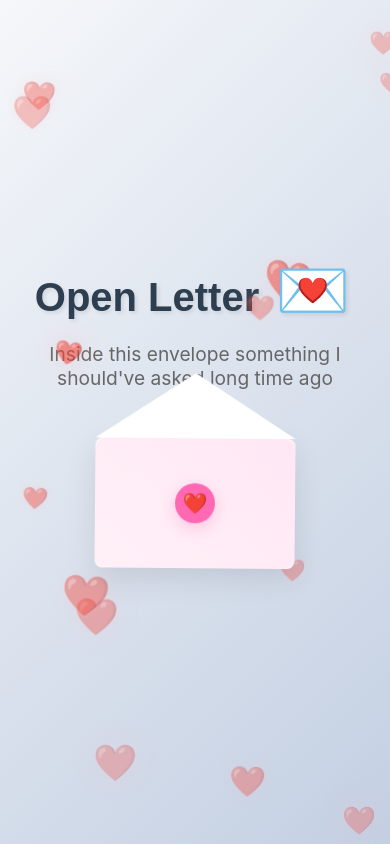
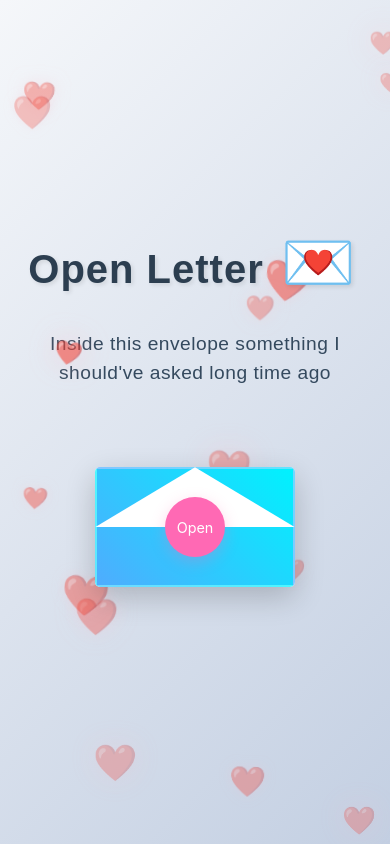
Before and after one commit to EironDavid/ask-out-website, a React (Create React App) app: page / in a window 390 px wide. Built offline with nearby package versions, Linux system fonts and the light colour scheme.

Commit message:
Update UI and messages: - Redesigned envelope with ribbon - Updated question text styling - Changed final message - Improved overall responsiveness

```diff
--- a/src/pages/DateTypePage.js
+++ b/src/pages/DateTypePage.js
@@ -2,6 +2,8 @@ import React from 'react';
 import styled, { keyframes } from 'styled-components';
 import BackButton from '../components/BackButton';
 import MusicPlayer from '../components/MusicPlayer';
+import { useNavigate } from 'react-router-dom';
+import Confetti from '../components/Confetti';
 
 const fadeIn = keyframes`
   from {
@@ -10,18 +12,6 @@ const fadeIn = keyframes`
   }
   to {
     opacity: 1;
-    transform: translateY(0);
-  }
-`;
-
-const float = keyframes`
-  0% {
-    transform: translateY(0);
-  }
-  50% {
-    transform: translateY(-20px);
-  }
-  100% {
     transform: translateY(0);
   }
 `;
@@ -42,23 +32,6 @@ const Title = styled.h1`
   color: #2c3e50;
   margin-bottom: 2rem;
   animation: ${fadeIn} 1s ease-out;
-`;
-
-const Message = styled.div`
-  font-size: 2rem;
-  color: #34495e;
-  margin-bottom: 3rem;
-  animation: ${fadeIn} 1s ease-out 0.3s backwards;
-  display: flex;
-  flex-direction: column;
-  align-items: center;
-  gap: 20px;
-`;
-
-const Heart = styled.span`
-  font-size: 3rem;
-  animation: ${float} 2s infinite ease-in-out;
-  display: inline-block;
 `;
 
 const DateTypePage = ({
@@ -92,11 +65,7 @@ const DateTypePage = ({
   return (
     <Container>
       <BackButton />
-      <Title>YAY! 🎉</Title>
-      <Message>
-        <div>Okay miss ma'am, I'll go set it now! 💝</div>
-        <Heart>❤️</Heart>
-      </Message>
+      <Title>Thank you for your response! 💝</Title>
       <MusicPlayer
         audio={audio}
         currentSong={playlist[currentSongIndex].title}
--- a/src/pages/HomePage.js
+++ b/src/pages/HomePage.js
@@ -51,77 +51,75 @@ const Container = styled.div`
 
 const Envelope = styled.div`
   width: 200px;
-  height: 130px;
+  height: 120px;
   background: #fff;
-  border-radius: 8px;
   position: relative;
-  box-shadow: 0 10px 30px rgba(0, 0, 0, 0.1);
   cursor: pointer;
   transition: all 0.3s ease;
-  animation: ${props => css`${float} 3s ease-in-out infinite`};
-  margin-top: 20px;
-  margin-bottom: 20px;
-  transform-origin: center;
-
-  ${props => props.isOpening && css`
-    animation: ${openEnvelope} 1s forwards;
-  `}
+  transform-style: preserve-3d;
+  transform: ${props => props.isOpening ? 'rotateX(180deg)' : 'rotateX(0)'};
+  box-shadow: 0 10px 30px rgba(0, 0, 0, 0.2);
+  margin: 2rem 0;
+  border-radius: 5px;
+  overflow: hidden;
 
   &:hover {
     transform: scale(1.05);
-    box-shadow: 0 15px 40px rgba(0, 0, 0, 0.2);
+    box-shadow: 0 15px 40px rgba(0, 0, 0, 0.3);
   }
+`;
 
-  &::before {
-    content: '';
-    position: absolute;
-    top: 0;
-    left: 0;
-    right: 0;
-    bottom: 0;
-    background: linear-gradient(45deg, #ff69b4, #ff1493);
-    border-radius: 10px;
-    opacity: 0.1;
-    transition: opacity 0.3s ease;
-  }
-
-  &:hover::before {
-    opacity: 0.2;
-  }
+const EnvelopeFront = styled.div`
+  position: absolute;
+  width: 100%;
+  height: 100%;
+  background: linear-gradient(45deg, #4facfe, #00f2fe);
+  backface-visibility: hidden;
+  display: flex;
+  align-items: center;
+  justify-content: center;
+  font-size: 1.2rem;
+  color: white;
+  font-family: 'Arial', sans-serif;
+  letter-spacing: 1px;
+  text-transform: uppercase;
+  font-weight: bold;
+  border: 2px solid rgba(255, 255, 255, 0.3);
 `;
 
 const EnvelopeFlap = styled.div`
   position: absolute;
-  top: -65px;
+  top: 0;
   left: 0;
   right: 0;
-  height: 65px;
+  height: 60px;
   background: #fff;
   clip-path: polygon(0 100%, 50% 0, 100% 100%);
   transform-origin: top;
   transition: transform 0.3s ease;
-  box-shadow: 0 -5px 15px rgba(0, 0, 0, 0.1);
+  z-index: 2;
 
   ${Envelope}:hover & {
     transform: rotateX(180deg);
   }
 `;
 
-const EnvelopeSeal = styled.div`
+const Ribbon = styled.div`
   position: absolute;
   top: 50%;
   left: 50%;
   transform: translate(-50%, -50%);
-  width: 40px;
-  height: 40px;
+  width: 60px;
+  height: 60px;
   background: #ff69b4;
   border-radius: 50%;
   display: flex;
   align-items: center;
   justify-content: center;
-  font-size: 20px;
+  font-size: 0.9rem;
   color: white;
   box-shadow: 0 5px 15px rgba(255, 105, 180, 0.3);
+  z-index: 3;
   transition: all 0.3s ease;
 
   ${Envelope}:hover & {
@@ -129,20 +127,43 @@ const EnvelopeSeal = styled.div`
   }
 `;
 
+const EnvelopeBack = styled.div`
+  position: absolute;
+  width: 100%;
+  height: 100%;
+  background: white;
+  backface-visibility: hidden;
+  transform: rotateX(180deg);
+  display: flex;
+  align-items: center;
+  justify-content: center;
+  font-size: 1.2rem;
+  color: #2c3e50;
+  font-family: 'Arial', sans-serif;
+  letter-spacing: 1px;
+  text-transform: uppercase;
+  font-weight: bold;
+  border: 2px solid rgba(0, 0, 0, 0.1);
+`;
+
 const Title = styled.h1`
   font-size: 2.5rem;
   color: #2c3e50;
-  margin-bottom: 1rem;
-  animation: ${props => css`${fadeIn} 1s ease-out`};
+  margin-bottom: 2rem;
+  animation: ${fadeIn} 1s ease-out;
+  font-family: 'Arial', sans-serif;
+  letter-spacing: 1px;
   text-shadow: 2px 2px 4px rgba(0, 0, 0, 0.1);
-  font-family: 'Arial', sans-serif;
 `;
 
 const Subtitle = styled.p`
   font-size: 1.2rem;
-  color: #666;
-  margin-bottom: 2rem;
-  animation: ${props => css`${fadeIn} 1s ease-out 0.3s backwards`};
+  color: #34495e;
+  margin-bottom: 3rem;
+  animation: ${fadeIn} 1s ease-out 0.3s backwards;
+  font-family: 'Arial', sans-serif;
+  letter-spacing: 0.5px;
+  line-height: 1.5;
 `;
 
 const Heart = styled.span`
@@ -178,7 +199,9 @@ const HomePage = () => {
       </Subtitle>
       <Envelope onClick={handleEnvelopeClick} isOpening={isOpening}>
         <EnvelopeFlap />
-        <EnvelopeSeal>❤️</EnvelopeSeal>
+        <Ribbon>Open</Ribbon>
+        <EnvelopeFront />
+        <EnvelopeBack>Opened</EnvelopeBack>
       </Envelope>
     </Container>
   );
--- a/src/pages/MessagesPage.js
+++ b/src/pages/MessagesPage.js
@@ -114,7 +114,7 @@ const MessagesPage = ({
 
   const messages = [
     "Hey Jazz! I've been wanting to tell you something for a while now...",
-    "You are So exquisite, so unrefined, A masterpiece the stars designed.",
+    "You are so exquisite, so unrefined, A masterpiece the stars designed.",
     "If you let me get to know you better, I'll be the luckiest person in the world.",
     "I’ve never had the courage to ask anyone out… but something about you pulls me in. I find myself hoping, yearning.",
     "So, I have a question for you..."
--- a/src/pages/ResponsePage.js
+++ b/src/pages/ResponsePage.js
@@ -41,18 +41,24 @@ const Container = styled.div`
   background: linear-gradient(135deg, #f5f7fa 0%, #c3cfe2 100%);
 `;
 
-const Question = styled.h2`
-  font-size: 3.5rem;
+const QuestionCard = styled.div`
+  background: rgba(255, 255, 255, 0.9);
+  padding: 30px 50px;
+  border-radius: 20px;
+  box-shadow: 0 10px 30px rgba(0, 0, 0, 0.1);
+  animation: ${css`${float} 3s infinite ease-in-out`};
+`;
+
+const QuestionText = styled.h2`
+  font-size: 2rem;
   color: #2c3e50;
   margin-bottom: 3rem;
   animation: ${css`${fadeIn} 1s ease-out`};
   text-shadow: 2px 2px 4px rgba(0, 0, 0, 0.1);
   font-family: 'Arial', sans-serif;
-  background: rgba(255, 255, 255, 0.9);
-  padding: 30px 50px;
-  border-radius: 20px;
-  box-shadow: 0 10px 30px rgba(0, 0, 0, 0.1);
-  animation: ${css`${float} 3s infinite ease-in-out`};
+  font-weight: 700;
+  letter-spacing: 0.5px;
+  line-height: 1.4;
 `;
 
 const ButtonContainer = styled.div`
@@ -133,11 +139,12 @@ const ResponseImage = styled.img`
   border-radius: 15px;
   margin-bottom: 20px;
   box-shadow: 0 5px 15px rgba(0, 0, 0, 0.3);
+  animation: ${fadeIn} 0.5s ease-out;
 `;
 
 const ResponseMessage = styled.div`
   color: #2c3e50;
-  font-size: 1.5rem;
+  font-size: 1.8rem;
   text-align: center;
   margin-bottom: 20px;
   padding: 0 20px;
@@ -146,6 +153,9 @@ const ResponseMessage = styled.div`
   border-radius: 15px;
   padding: 15px 30px;
   box-shadow: 0 5px 15px rgba(0, 0, 0, 0.1);
+  font-family: 'Arial', sans-serif;
+  letter-spacing: 0.5px;
+  line-height: 1.5;
 `;
 
 const ResponsePage = ({
@@ -160,6 +170,7 @@ const ResponsePage = ({
   const [showConfetti, setShowConfetti] = useState(false);
   const [noClickCount, setNoClickCount] = useState(0);
   const [showNoSequence, setShowNoSequence] = useState(false);
+  const [showYesMessage, setShowYesMessage] = useState(false);
 
   const playlist = [
     {
@@ -189,9 +200,7 @@ const ResponsePage = ({
 
   const handleYesClick = () => {
     setShowConfetti(true);
-    setTimeout(() => {
-      navigate('/date-type');
-    }, 2000);
+    setShowYesMessage(true);
   };
 
   const handleChangeMind = () => {
@@ -234,10 +243,22 @@ const ResponsePage = ({
     <Container>
       <BackButton />
       {showConfetti && <Confetti />}
-      {!showNoSequence && (
-        <Question>
-          Would you like to go out with me? <Heart>💝</Heart>
-        </Question>
+      {showYesMessage && (
+        <>
+          <ResponseImage src={require('../media/happy1.jpg')} alt="Happy" />
+          <ResponseMessage>
+            OKAY WAIT EDI KINIKILIG NAKO NYAN! KIDDING ASIDE
+            This little website can't save answers, so… could you message me and let me know what you clicked?
+            I really want to hear it from you.
+          </ResponseMessage>
+        </>
+      )}
+      {!showNoSequence && !showYesMessage && (
+        <QuestionCard>
+          <QuestionText>
+            Even though we haven't met in person yet, I already know I want to. Would you like to go out with me?
+          </QuestionText>
+        </QuestionCard>
       )}
       {showNoSequence && noResponseContent && (
         <NoResponseSequence>
@@ -246,7 +267,7 @@ const ResponsePage = ({
         </NoResponseSequence>
       )}
       <ButtonContainer>
-        {!showNoSequence ? (
+        {!showNoSequence && !showYesMessage ? (
           <>
             <YesButton onClick={handleYesClick}>
               Yes! <Heart>💖</Heart>
@@ -255,20 +276,20 @@ const ResponsePage = ({
               No <Heart>💔</Heart>
             </NoButton>
           </>
-        ) : noClickCount < 4 ? (
+        ) : showNoSequence && noClickCount < 4 ? (
           <>
             <YesButton onClick={handleNoClick}>
-              Yes I don't wanna go out with you
+              Still No 💔
             </YesButton>
             <NoButton onClick={handleChangeMind}>
-              No I change my mind
+              Maybe I'll give you a chance 💝
             </NoButton>
           </>
-        ) : (
+        ) : showNoSequence && noClickCount === 4 ? (
           <BackButton onClick={() => navigate('/')}>
             Back to Home
           </BackButton>
-        )}
+        ) : null}
       </ButtonContainer>
       <MusicPlayer
         audio={audio}
```
Also changed, not shown: src/media/happy1.jpg (added).
